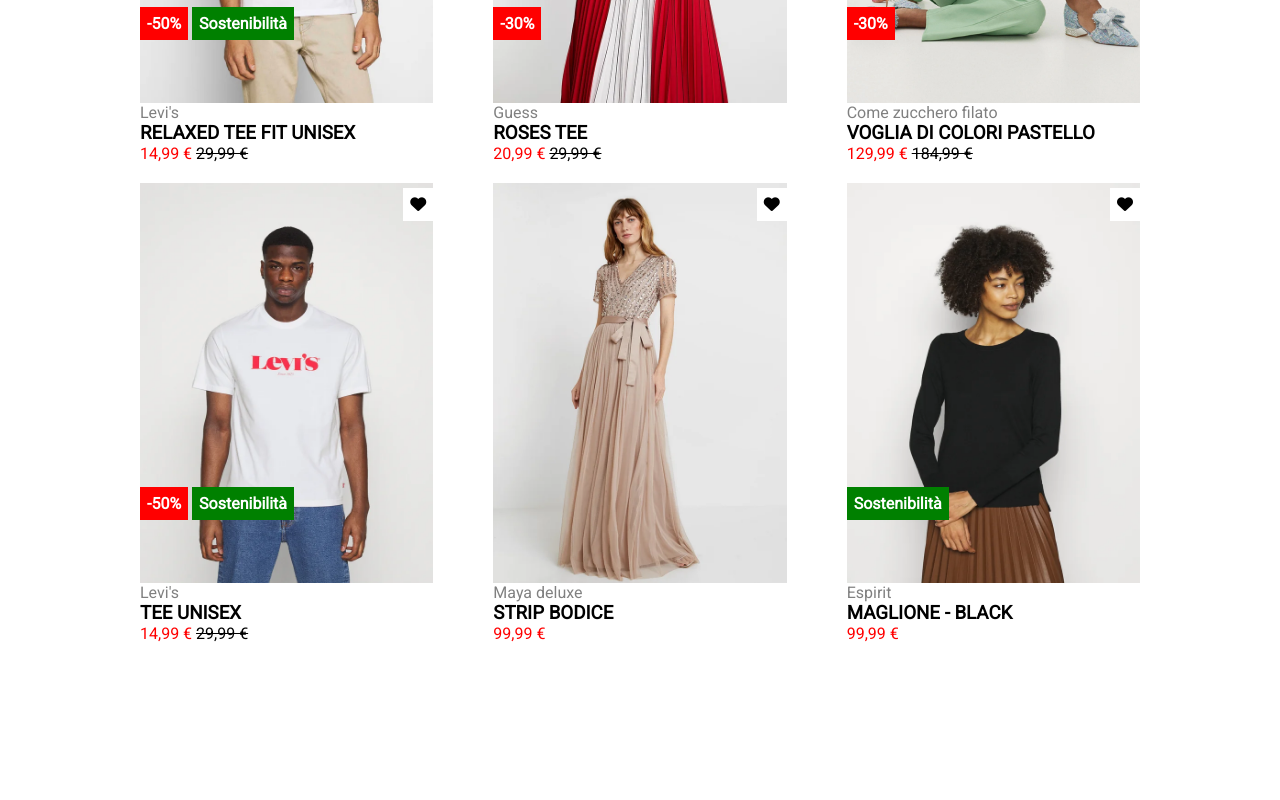
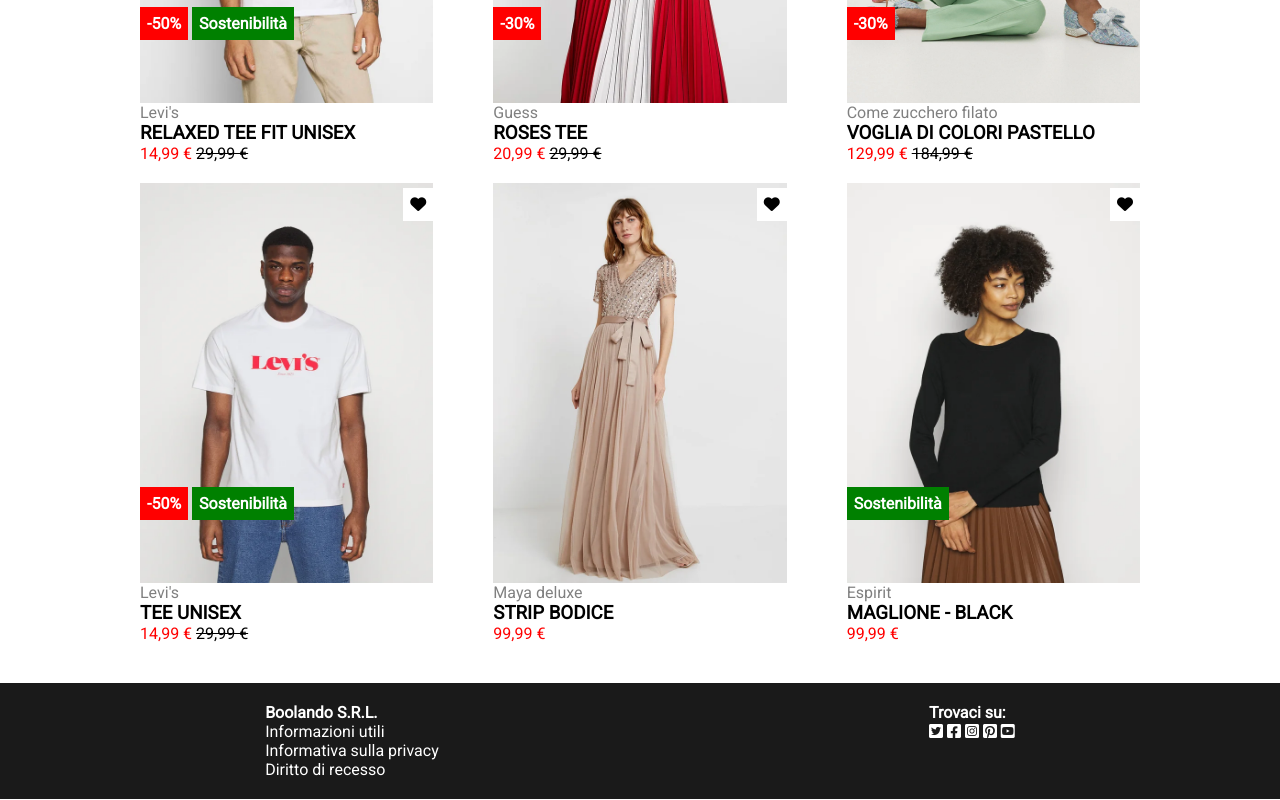
Before and after one commit to lordevito/html-css-boolando, a plain HTML site: page index.html in a window 1280 px wide. Shown: the part 359-1159 px from the top of the page. Before the commit the page ends 1042 px from the top, so only its background shows below. Drawn offline with Linux system fonts and the light colour scheme.

Commit message:
feat: footer

```diff
--- a/css/style.css
+++ b/css/style.css
@@ -28,6 +28,7 @@
     background-color: orangered;
     padding: 10px;
     color: white;
+    box-shadow: 0 4px 2px -2px rgba(0, 0, 0, 0.2); ;
 }
 .head{
     display: flex;
@@ -126,3 +127,30 @@
 .red{
     color: red;
 }
+
+/*
+*********
+FOOTER
+*********
+*/
+
+footer{
+    background-color: #1a1a1a;
+    padding: 10px;
+    color: white;
+    border-bottom: 1px solid white;
+
+}
+.credenziali{
+    padding: 10px;
+    display: flex;
+    justify-content: space-around;
+    margin: 0 auto;
+    width: 100%;
+}
+.credenziali a{
+    text-decoration: none;
+    color:white;
+    display: flex;
+    justify-content: space-between;
+}
--- a/index.html
+++ b/index.html
@@ -126,7 +126,22 @@
     <!--Fine main-->
     <!--Inizio footer-->
     <footer>
-
+        <div class="credenziali">
+            <div class="credit">
+                <h4>Boolando S.R.L.</h4>
+                <a href="">Informazioni utili</a>
+                <a href="">Informativa sulla privacy</a>
+                <a href="">Diritto di recesso</a>
+            </div>
+            <div class="trova">
+                <h4>Trovaci su:</h4>
+                <i class="fa-brands fa-square-twitter"></i>
+                <i class="fa-brands fa-square-facebook"></i>
+                <i class="fa-brands fa-square-instagram"></i>
+                <i class="fa-brands fa-square-pinterest"></i>
+                <i class="fa-brands fa-square-youtube"></i>
+            </div>
+        </div>
     </footer>
     <!--Inizio footer-->
 </body>
```
